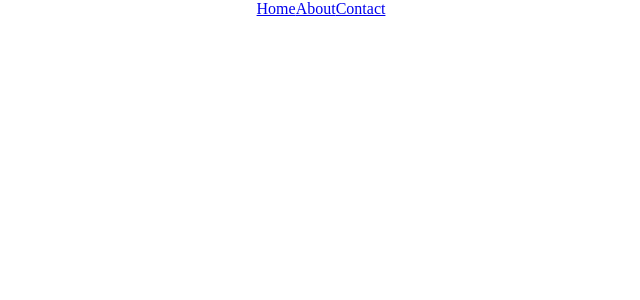
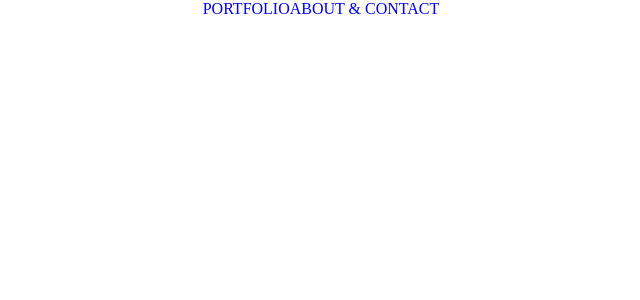
Before and after one commit to rouenemedina/rouene-medina-creative-portfolio, a React (Vite) app: page / in a window 1280 px wide. Shown: the top 300 px of the page, without its empty margins (319-959 px from the left). Built offline with nearby package versions, Linux system fonts and the light colour scheme.

Commit message:
built the navBar component with partial styling

```diff
--- a/src/components/NavBar/NavBar.scss
+++ b/src/components/NavBar/NavBar.scss
@@ -12,9 +12,9 @@
     display: flex;
     flex-direction: row;
     list-style: none;
+  }
 
-    &__item {
-      text-decoration: none;
-    }
+  &__link {
+    text-decoration: none;
   }
 }
--- a/src/components/NavBar/NavBar.tsx
+++ b/src/components/NavBar/NavBar.tsx
@@ -3,10 +3,17 @@ function NavBar() {
   return (
     <nav className="navBar">
       <ul className="navBar__list">
-          <li className="navBar__list__item"><a href="#">Home</a></li>
-          <li className="navBar__list__item"><a href="#">About</a></li>
-          <li className="navBar__list__item"><a href="#">Contact</a></li>
-        </ul>
+        <li className="navBar__item">
+          <a href="#" className="navBar__link">
+            PORTFOLIO
+          </a>
+        </li>
+        <li className="navBar__item">
+          <a href="#" className="navBar__link">
+            ABOUT & CONTACT
+          </a>
+        </li>
+      </ul>
     </nav>
   );
 }
```
